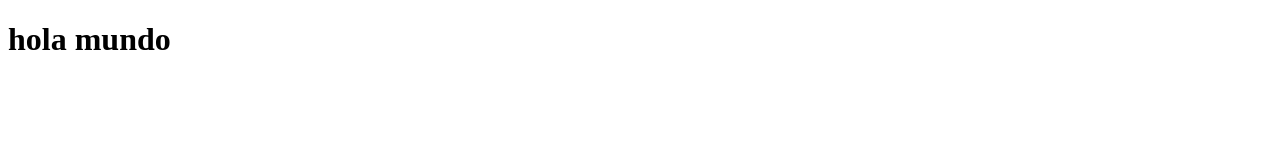
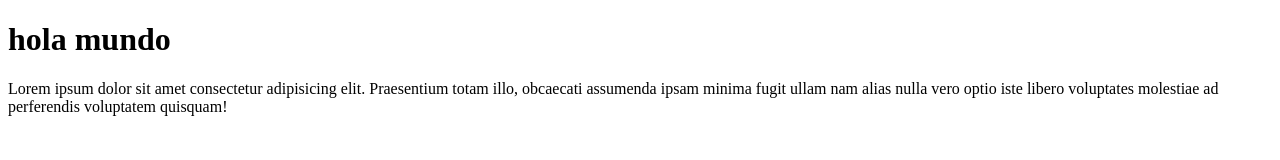
Before and after one commit to Silvioqc12/proyecto-git, a plain HTML site: page index.html in a window 1280 px wide. Drawn offline with Linux system fonts and the light colour scheme.

Commit message:
Mi segundo commit gracias a EDteam

```diff
--- a/index.html
+++ b/index.html
@@ -8,5 +8,6 @@
 </head>
 <body>
     <h1>hola mundo</h1>
+    <p>Lorem ipsum dolor sit amet consectetur adipisicing elit. Praesentium totam illo, obcaecati assumenda ipsam minima fugit ullam nam alias nulla vero optio iste libero voluptates molestiae ad perferendis voluptatem quisquam!</p>
 </body>
 </html>
```
